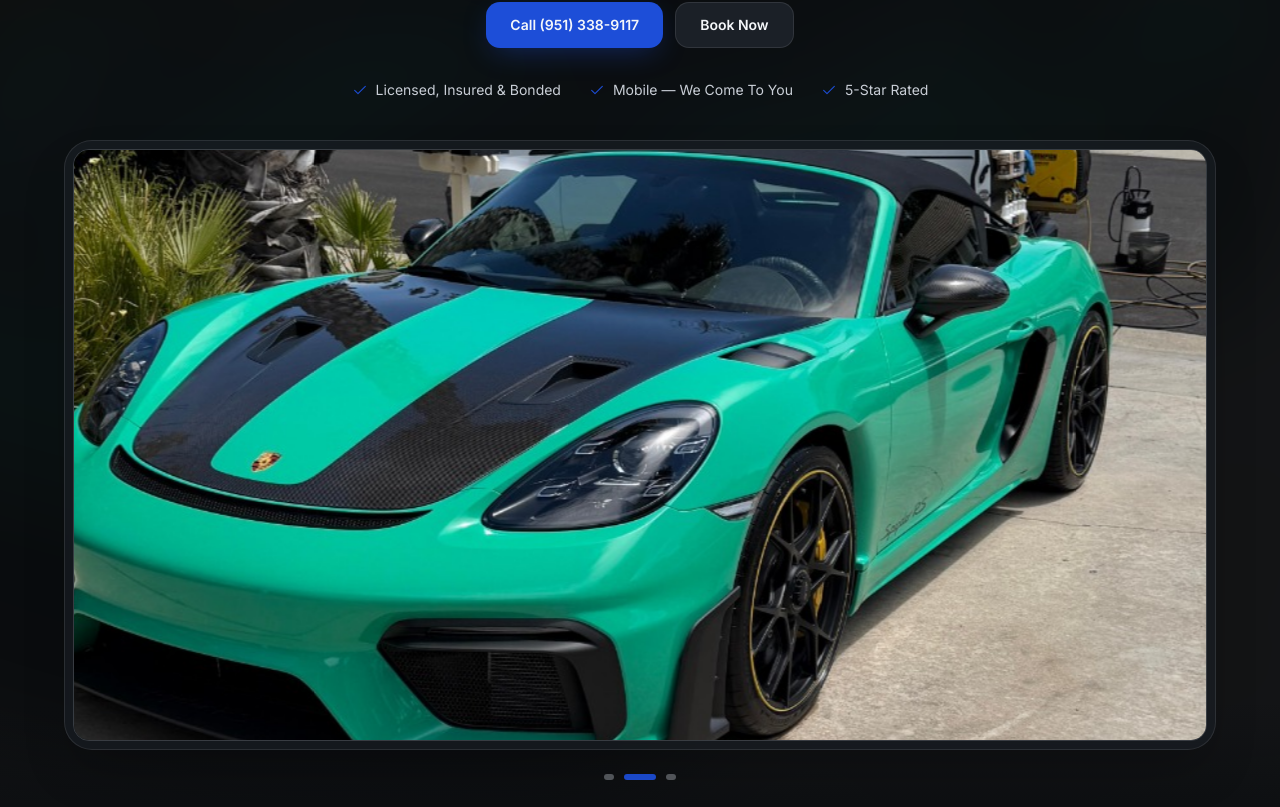
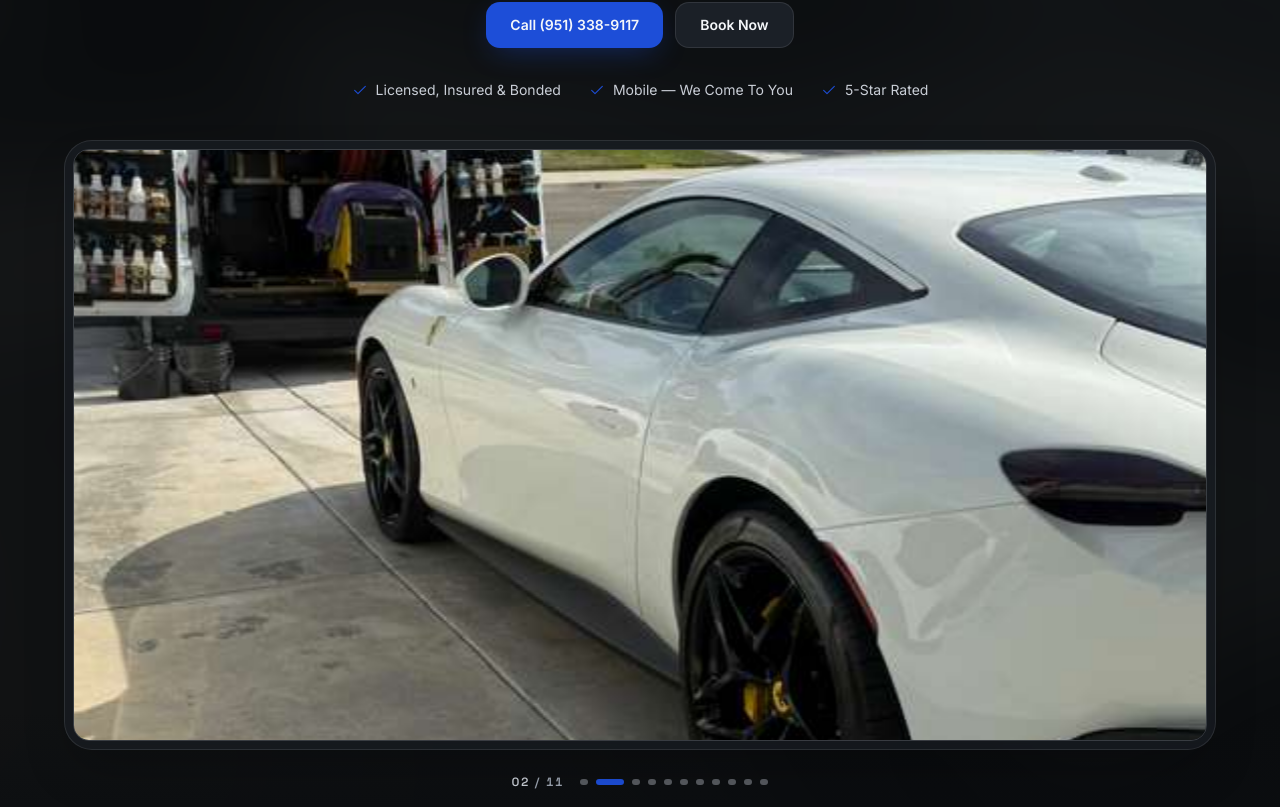
Before and after one commit to Contractor-burnlist/royalrinse, a Next.js app: page / in a window 1280 px wide. Shown: the part 393-1200 px from the top of the page. Built offline with nearby package versions, Linux system fonts and the light colour scheme.

Commit message:
Add all photos to hero carousel

```diff
--- a/components/HeroCarousel.tsx
+++ b/components/HeroCarousel.tsx
@@ -2,30 +2,17 @@
 
 import Image from "next/image";
 import { useCallback, useEffect, useState, type ReactNode } from "react";
-import { featureVehicles, type GalleryImage } from "@/lib/gallery";
+import { allGalleryImages } from "@/lib/gallery";
 import { Container } from "@/components/ui";
 
 const AUTO_ADVANCE_MS = 5000;
 
 /**
- * Hero slides use only the highest-resolution sources. The 576px shots would
- * need an even harsher upscale than the 900px ones (see lib/gallery.ts).
+ * Every photo on the site: featureVehicles (exterior + interior),
+ * exteriorGallery and interiorGallery, already de-duplicated by src in
+ * lib/gallery.ts.
  */
-const MIN_HERO_WIDTH = 900;
-
-function buildSlides(): GalleryImage[] {
-  const exteriors = featureVehicles.flatMap((vehicle) => vehicle.exterior);
-  const highRes = exteriors.filter((image) => image.width >= MIN_HERO_WIDTH);
-  if (highRes.length > 1) return highRes;
-  if (exteriors.length > 1) return exteriors;
-
-  return featureVehicles.flatMap((vehicle) => [
-    ...vehicle.exterior,
-    ...vehicle.interior,
-  ]);
-}
-
-const slides = buildSlides();
+const slides = allGalleryImages;
 
 /**
  * Stacked, centered hero: centered copy on top, a large cinematic carousel
@@ -146,7 +133,10 @@ export function HeroCarousel({ children }: { children: ReactNode }) {
                   src={slide.src}
                   alt={slide.alt}
                   fill
+                  // Only the first slide is eager — the rest load lazily so the
+                  // page doesn't pull every photo up front.
                   priority={index === 0}
+                  loading={index === 0 ? "eager" : "lazy"}
                   quality={90}
                   // Matches the real rendered width: the card is 90vw.
                   sizes="90vw"
@@ -169,12 +159,23 @@ export function HeroCarousel({ children }: { children: ReactNode }) {
             </div>
           </div>
 
-          {/* Dots, centered under the image */}
+          {/* Counter + dots. With every photo in the rotation there are enough
+              slides that a bare row of dots gets hard to read, so the counter
+              carries the position and the dots stay compact and wrap. */}
           {slides.length > 1 ? (
             <div
-              className="mt-6 flex items-center justify-center gap-2.5"
+              className="mt-6 flex flex-wrap items-center justify-center gap-x-4 gap-y-3"
               {...pauseHandlers}
             >
+              <span
+                aria-live="polite"
+                className="font-display text-xs font-semibold tabular-nums tracking-[0.14em] text-chrome"
+              >
+                {String(current + 1).padStart(2, "0")}
+                <span className="text-muted"> / {String(slides.length).padStart(2, "0")}</span>
+              </span>
+
+              <span className="flex flex-wrap items-center justify-center gap-2">
                 {slides.map((slide, index) => (
                   <button
                     key={slide.src}
@@ -184,11 +185,12 @@ export function HeroCarousel({ children }: { children: ReactNode }) {
                     aria-current={index === current}
                     className={`h-1.5 rounded-full transition-all duration-500 focus:outline-none focus-visible:ring-2 focus-visible:ring-royal focus-visible:ring-offset-2 focus-visible:ring-offset-base ${
                       index === current
-                      ? "w-8 bg-royal"
-                      : "w-2.5 bg-chrome/40 hover:bg-chrome"
+                        ? "w-7 bg-royal"
+                        : "w-2 bg-chrome/40 hover:bg-chrome"
                     }`}
                   />
                 ))}
+              </span>
             </div>
           ) : null}
         </div>
```
Lines whose indentation alone changed are shown as unchanged.
